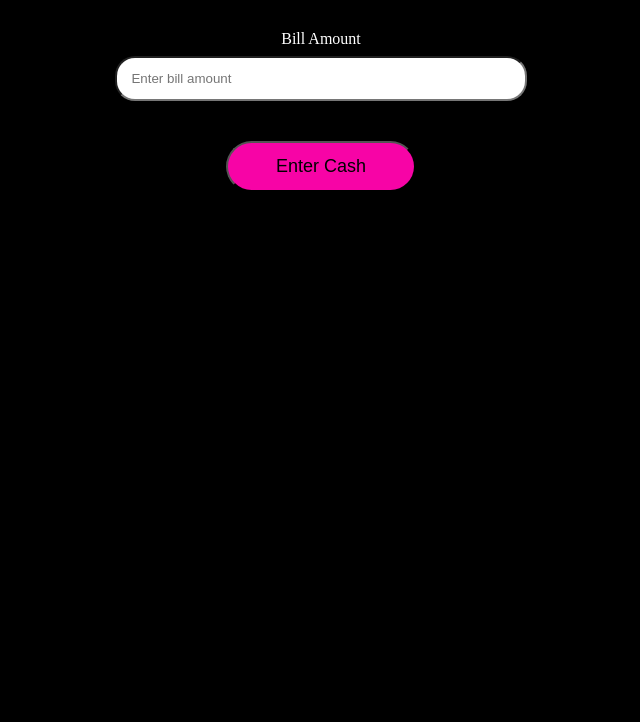
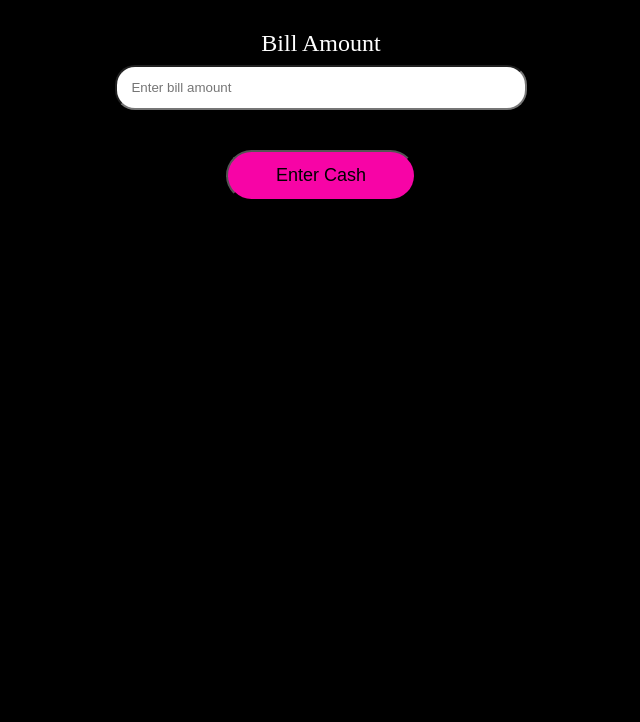
Before and after one commit to Developers-codz/Cash_Register-App, a plain HTML site: page index.html in a window 1280 px wide. Shown: the part 78-800 px from the top of the page, without its empty margins (335-975 px from the left). Drawn offline with Linux system fonts and the light colour scheme.

Commit message:
modified style

```diff
--- a/style.css
+++ b/style.css
@@ -11,6 +11,9 @@ h1{
 .container{
     text-align: center;
     white-space: pre;
+}
+.container label{
+    font-size: x-large;
 }
 input{
   margin:0.5rem 0rem;
```
